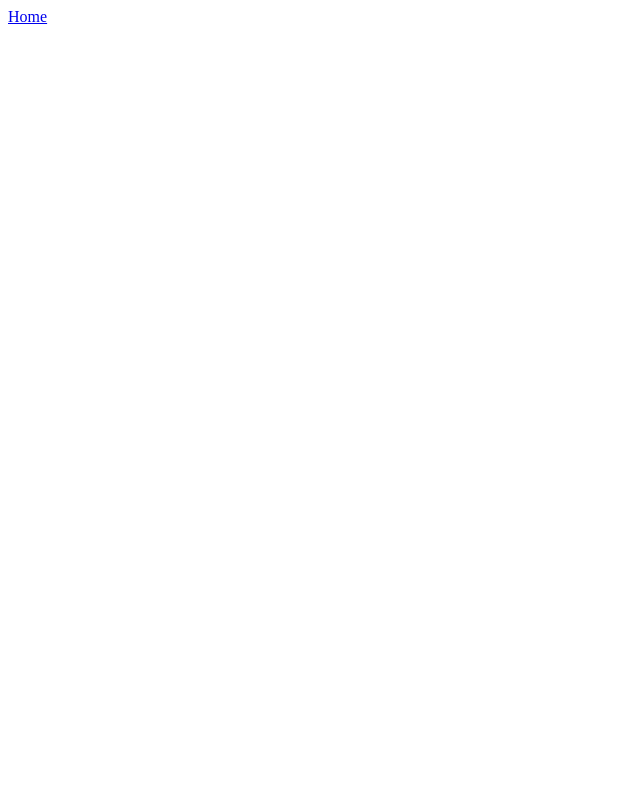
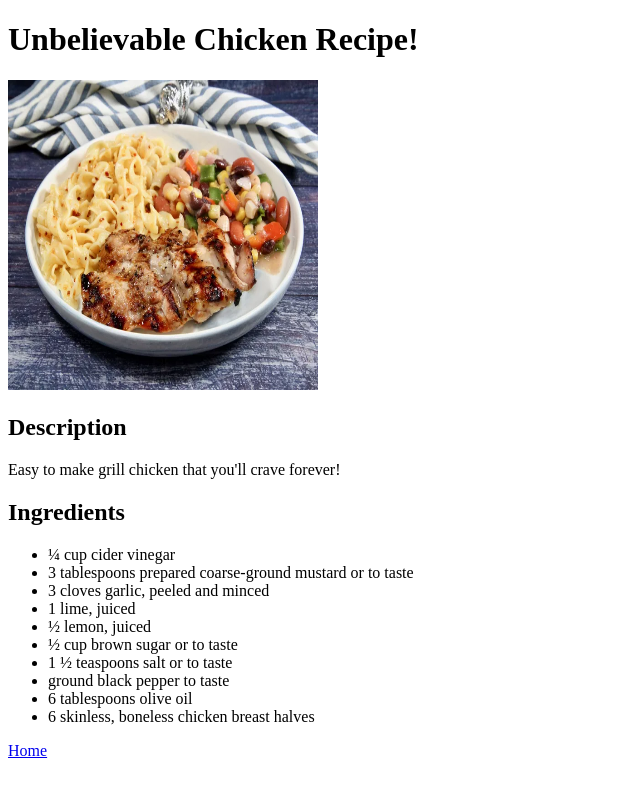
Before and after one commit to shaurya-s-dubey/recipe-website, a plain HTML site: page recipes/chicken.html in a window 1280 px wide. Shown: the whole page, without its empty margins (0-640 px from the left). Drawn offline with Linux system fonts and the light colour scheme.

Commit message:
Added Ingredients to Chicken.html

```diff
--- a/recipes/chicken.html
+++ b/recipes/chicken.html
@@ -3,10 +3,58 @@
 <head>
     <meta charset="UTF-8">
     <meta name="viewport" content="width=device-width, initial-scale=1.0">
-    <title>Document</title>
+    <title>Unbelievable Chicken Recipe</title>
 </head>
 <body>
+    <h1>Unbelievable Chicken Recipe!</h1>
+    <img src="../images/chicken.jpg" height="310" width="310">
+    <p>
+        <h2>Description</h2>
+    </p>
+    <p>
+        Easy to make grill chicken that you'll crave forever!
+    </p>
+    <p>
+        <h2>Ingredients</h2>
+    </p>
+    <p>
+        <ul>
+            <li>
+                ¼ cup cider vinegar
+            </li>
+            <li>
+                3 tablespoons prepared coarse-ground mustard or to taste
+            </li>
+            <li>
+                3 cloves garlic, peeled and minced
+            </li>
+            <li>
+                1 lime, juiced
+            </li>
+            <li>
+                ½ lemon, juiced
+            </li>
+            <li>
+                ½ cup brown sugar or to taste
+            </li>
+            <li>
+                1 ½ teaspoons salt or to taste
+            </li>
+            <li>
+                ground black pepper to taste
+            </li>
+            <li>
+                6 tablespoons olive oil
+            </li>
+            <li>
+                6 skinless, boneless chicken breast halves
+            </li>
+        </ul>
+    </p>
+    <p>
+        <a href="../index.html">Home</a>
+    </p>
 
-    <a href="../index.html">Home</a>
+
 </body>
 </html>
```
Also changed, not shown: index.html (+3 -3 lines), recipes/cookie.html (+1 -1 lines), recipes/macncheese.html (+1 -2 lines), images/chicken.jpg (added).
